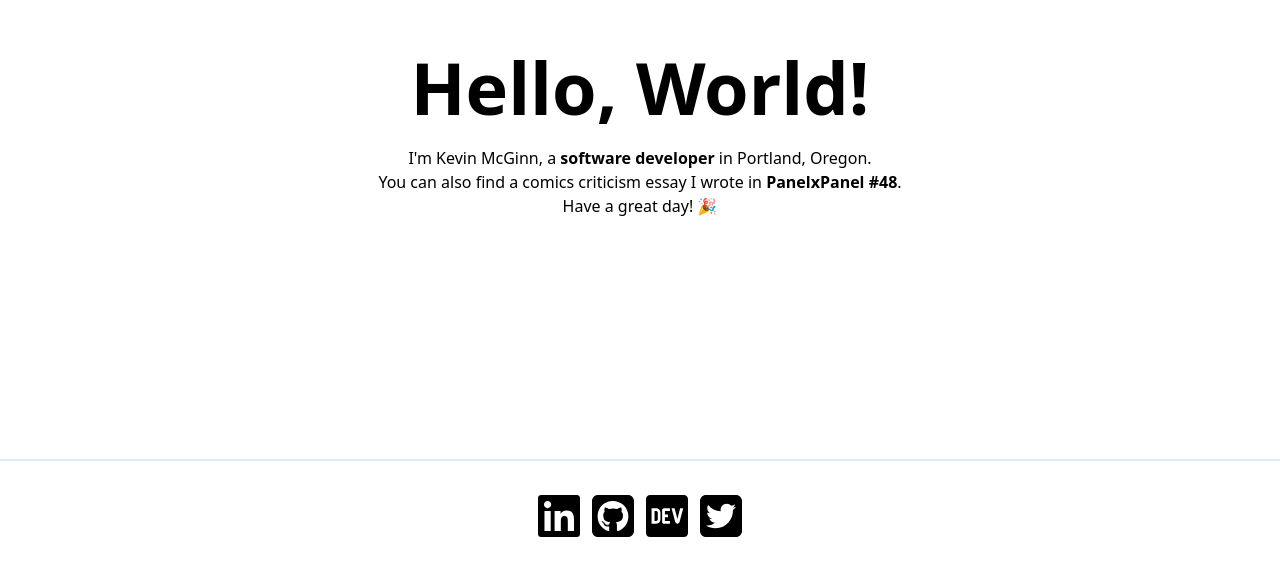
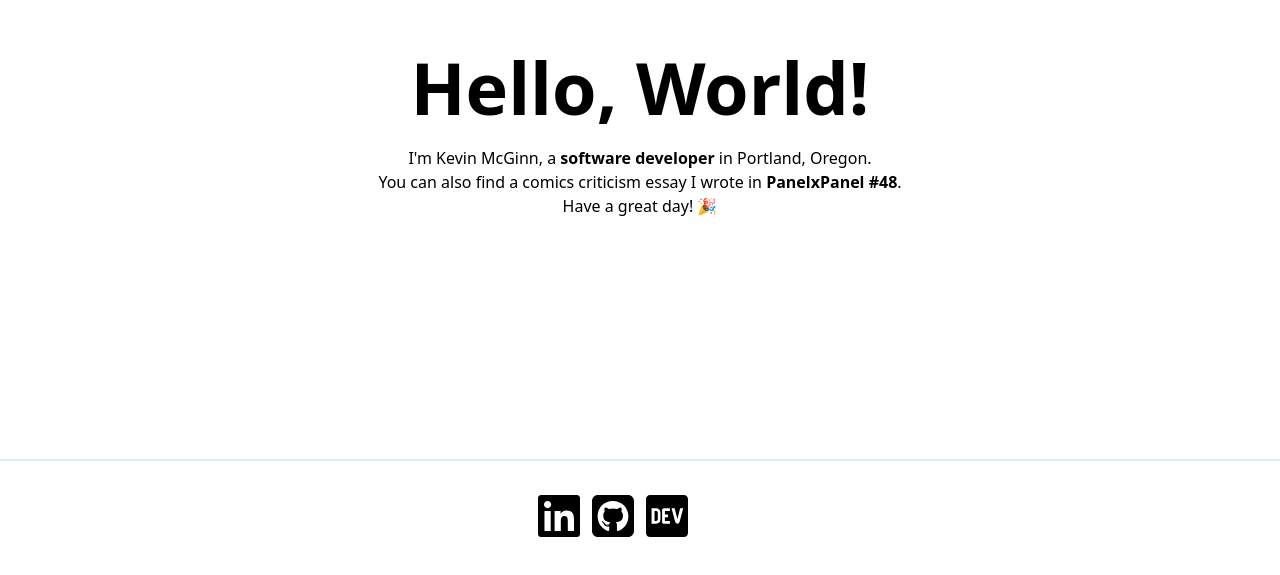
Before and after one commit to kmcginn/personal-website, a Next.js app: page / in a window 1280 px wide. Shown: the part 221-796 px from the top of the page. Built offline with nearby package versions, Linux system fonts and the light colour scheme.

Commit message:
remove twitter social icon

```diff
--- a/pages/index.js
+++ b/pages/index.js
@@ -53,11 +53,6 @@ export default function Home() {
             iconName="Dev Community"
             link="https://dev.to/kmcginn"
           />
-          <SocialIcon
-            iconId="twitter-square"
-            iconName="Twitter"
-            link="https://twitter.com/kmcginn14"
-          />
         </div>
       </footer>
     </div>
```
